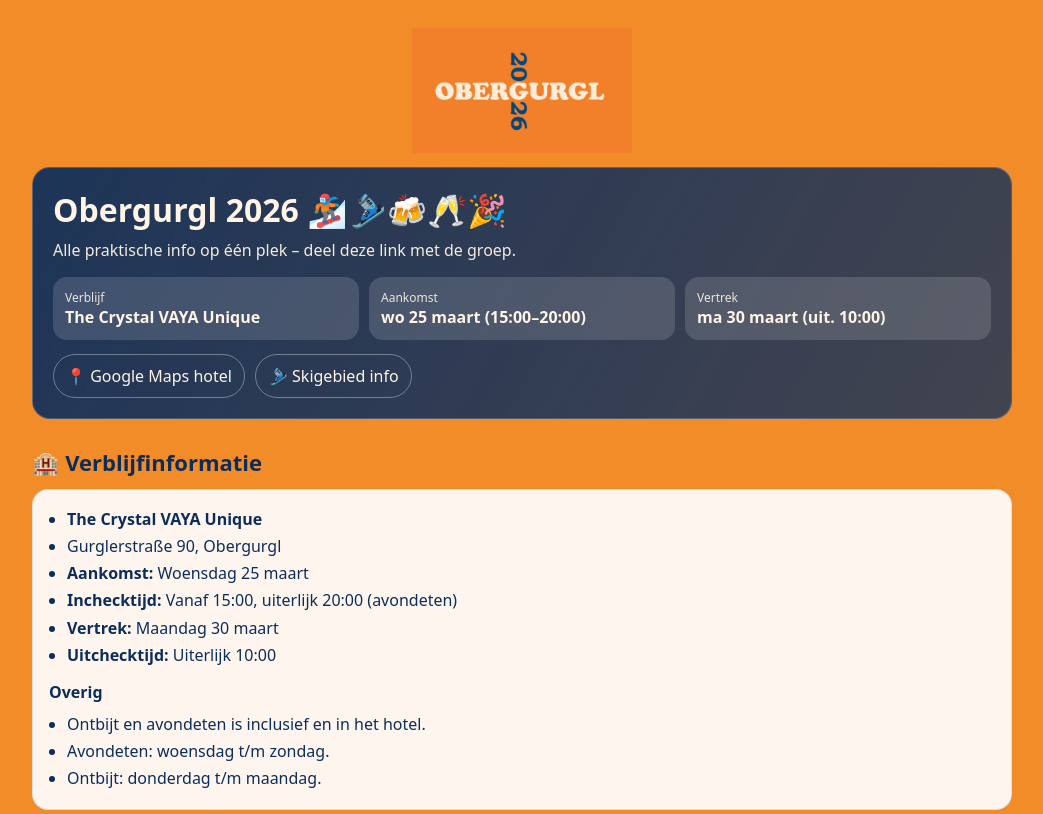
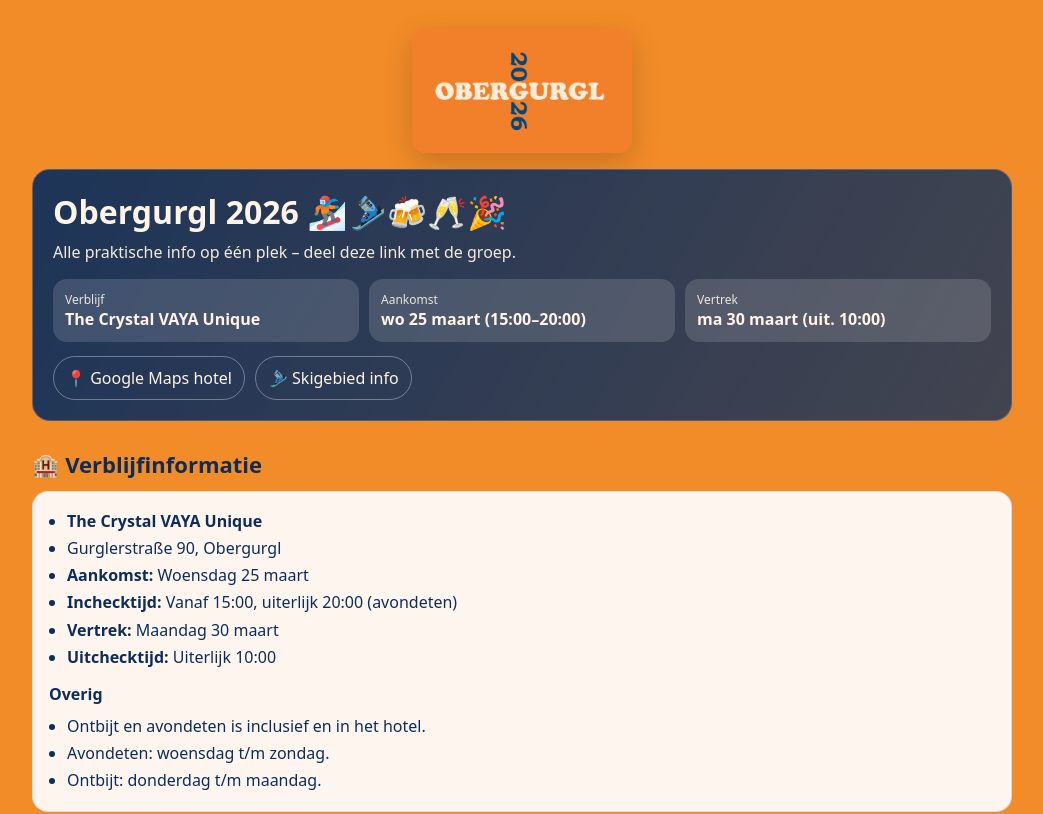
Before and after one commit to Lauwiep/Obergurgl-2026, a Next.js app: page / in a window 1280 px wide. Shown: the top 814 px of the page, without its empty margins (118-1161 px from the left). Built offline with nearby package versions, Linux system fonts and the light colour scheme.

Commit message:
Update page.js

```diff
--- a/app/page.js
+++ b/app/page.js
@@ -87,15 +87,24 @@
   const toggle = (item) => setChecked((prev) => ({ ...prev, [item]: !prev[item] }));
 
   return (
-    <main style={{ minHeight: "100vh" }}>
+   <main
+  style={{
+    minHeight: "100vh",
+    background: "transparent" // layout.js regelt het oranje
+  }}
+>
       <header style={{ padding: "28px 18px 10px", maxWidth: 980, margin: "0 auto" }}>
-        {/* LOGO */}
-        <img
-          src="/Logo%20Obergurgl.png"
-          alt="Logo Obergurgl"
-          style={{ width: 220, display: "block", margin: "0 auto 14px" }}
-        />
-
+       <img
+  src="/Logo%20Obergurgl.png"
+  alt="Logo Obergurgl"
+  style={{
+    width: "220px",
+    display: "block",
+    margin: "0 auto 16px",
+    borderRadius: 14,
+    boxShadow: "0 10px 30px rgba(0,0,0,0.18)"
+  }}
+/>
         {/* HEADER CARD */}
         <div
           style={{
```
